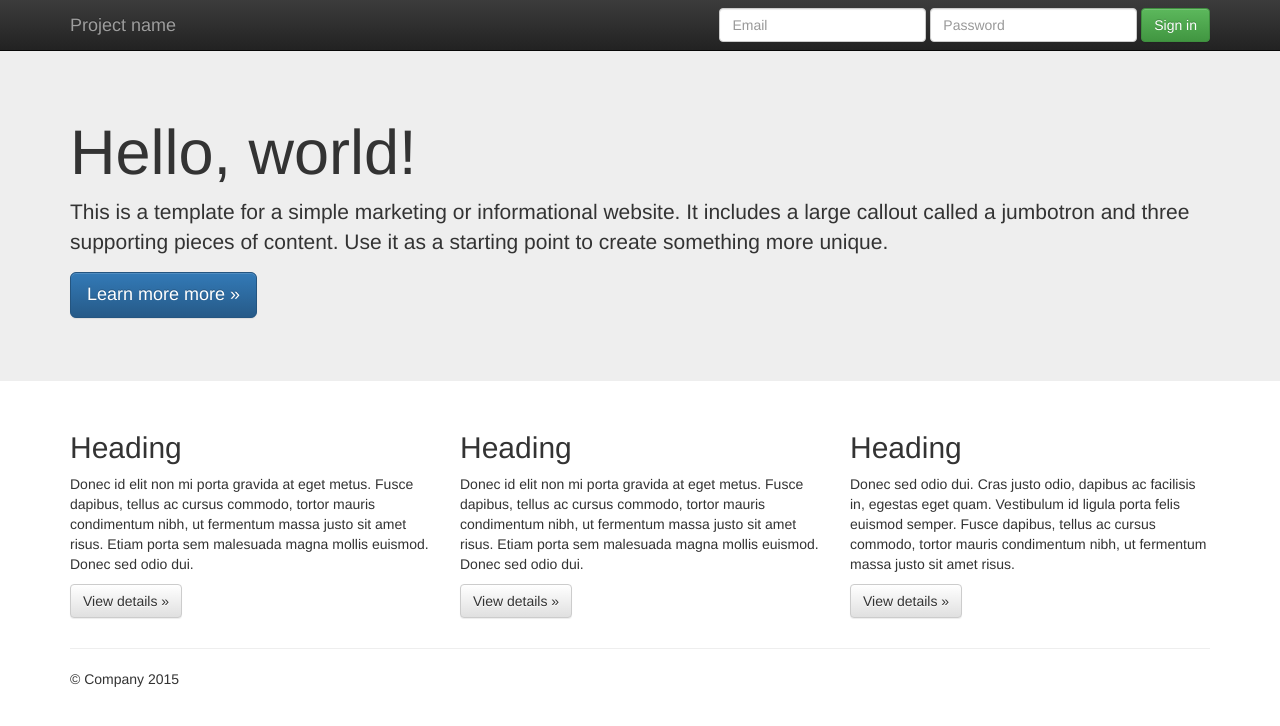
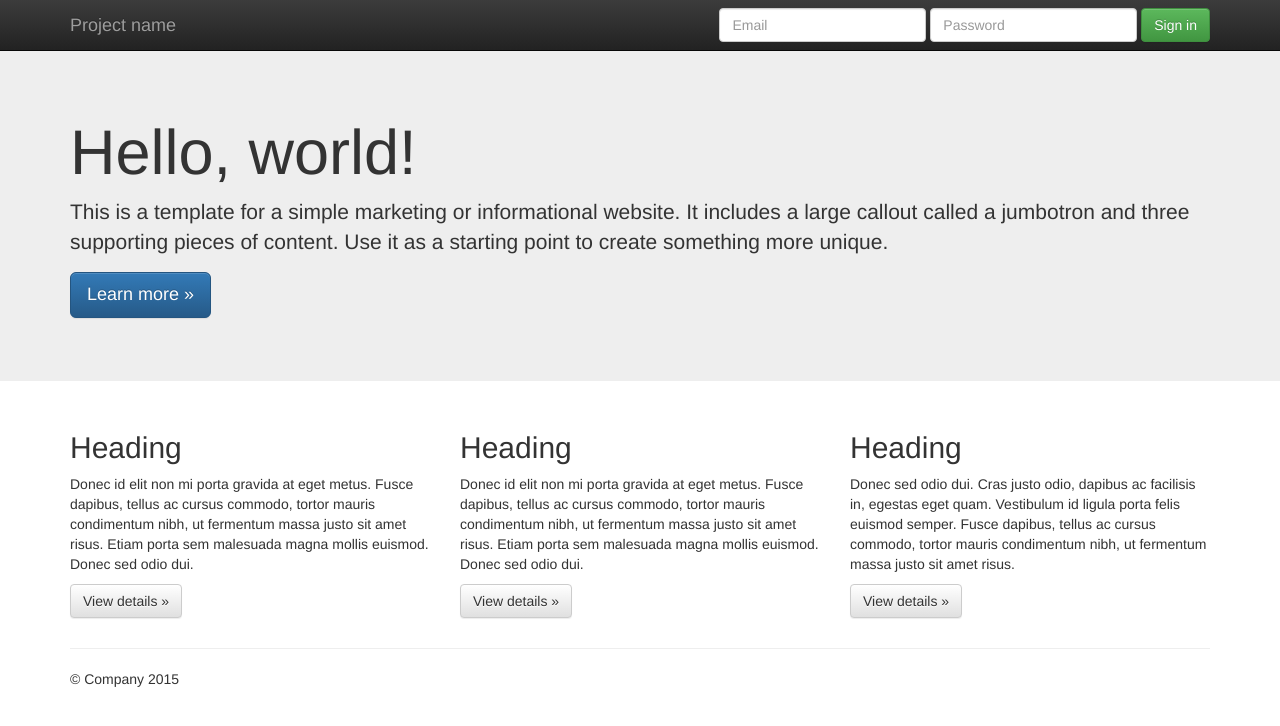
Before and after one commit to koushikg748/my-website, a plain HTML site: page index.html in a window 1280 px wide. Drawn offline with nearby package versions, Linux system fonts and the light colour scheme.

Commit message:
Update index.html
back to normal

```diff
--- a/index.html
+++ b/index.html
@@ -57,7 +57,7 @@
       <div class="container">
         <h1>Hello, world!</h1>
         <p>This is a template for a simple marketing or informational website. It includes a large callout called a jumbotron and three supporting pieces of content. Use it as a starting point to create something more unique.</p>
-        <p><a class="btn btn-primary btn-lg" href="#" role="button">Learn more more &raquo;</a></p>
+        <p><a class="btn btn-primary btn-lg" href="#" role="button">Learn more  &raquo;</a></p>
       </div>
     </div>
 
```
